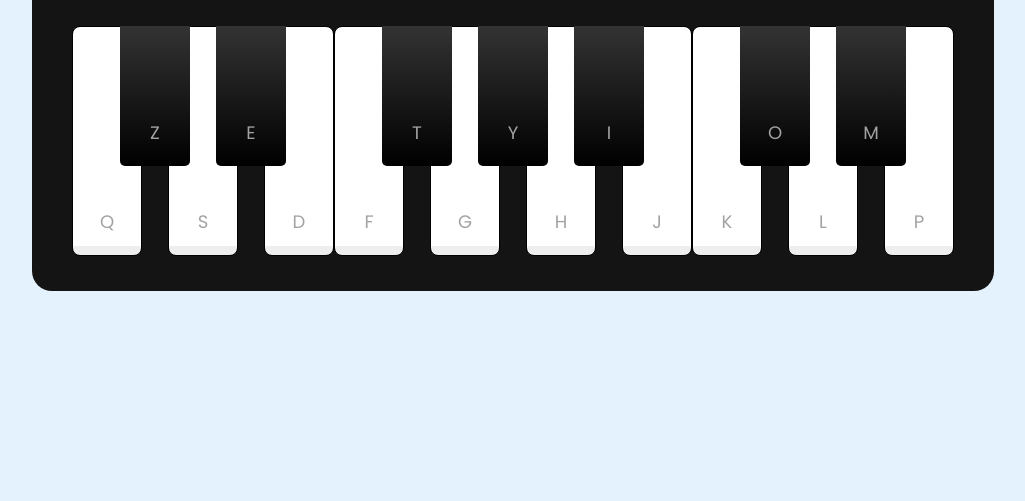
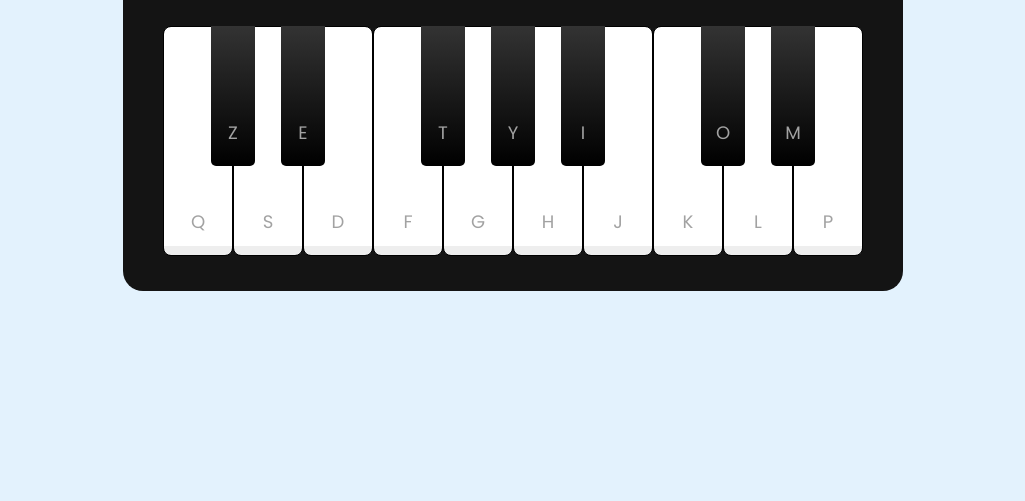
Before and after one commit to LeganV9/mypiano, a plain HTML site: page index.html in a window 1280 px wide. Shown: the part 299-800 px from the top of the page, without its empty margins (127-1152 px from the left). Drawn offline with Linux system fonts and the light colour scheme.

Commit message:
Update style.css

```diff
--- a/style.css
+++ b/style.css
@@ -93,7 +93,7 @@ header .column span {
 }
 
 .piano-keys .black {
-    width: 70px;
+    width: 44px;
     height: 140px;
     z-index: 2;
     margin: 0 -22px 0 -22px;
```
